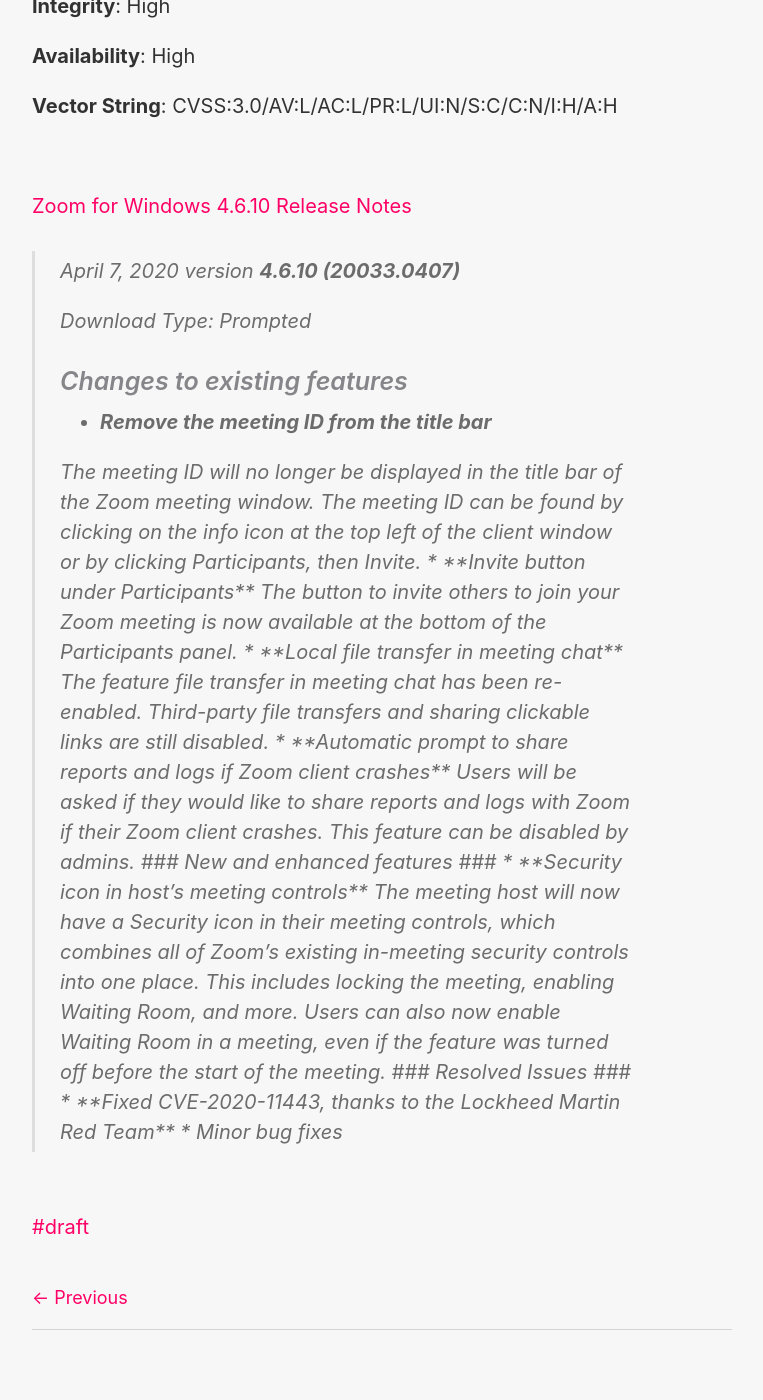
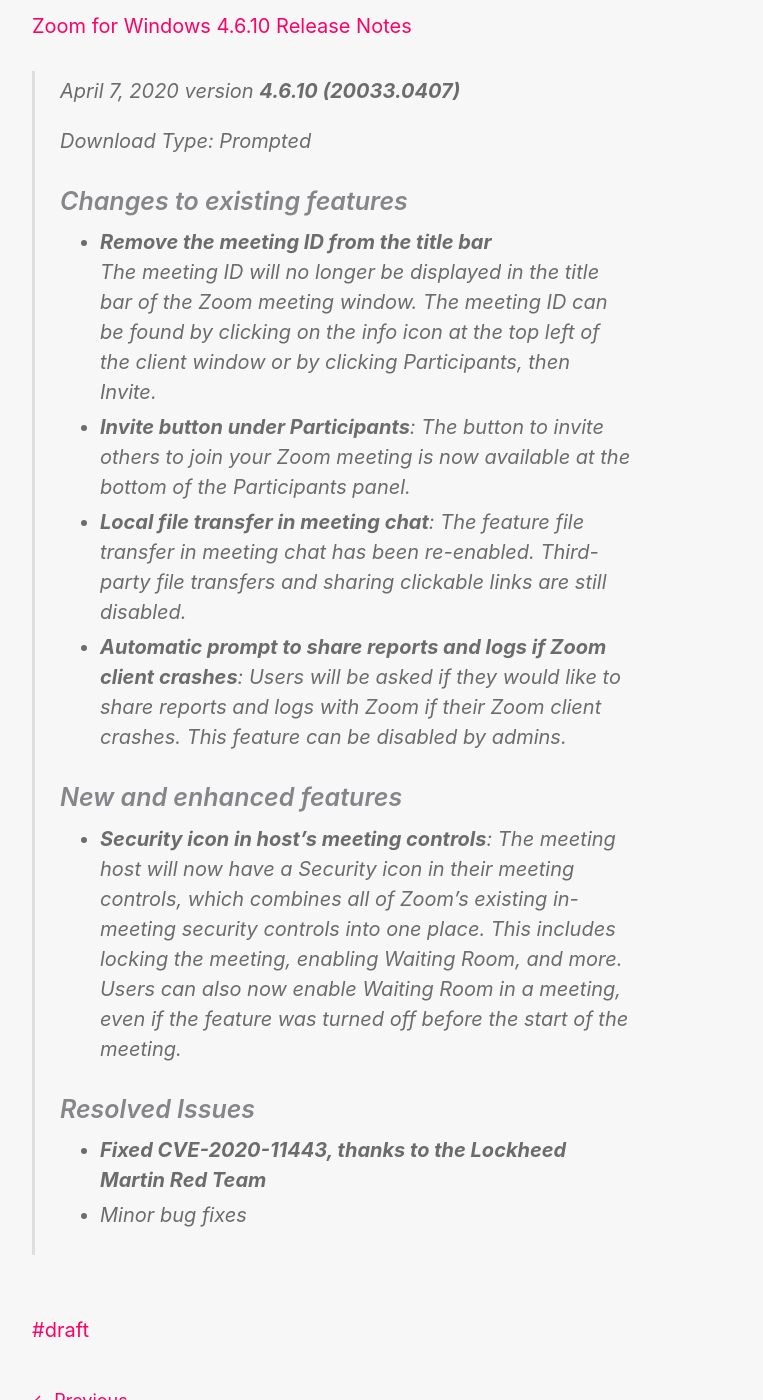
Before and after one commit to HackAndPwn/HackAndPwn.github.io, a Jekyll site: the page built from _posts/2020-05-03-cve-2020-11443.md, in a window 1280 px wide and 1400 px high, scrolled down 1074 px. Shown: the whole window, without its empty margins (258-1021 px from the left). Built offline with Jekyll 4.4.1, drawn with Linux system fonts in a browser that asks for light colours.

Commit message:
backslash formatting

```diff
--- a/_posts/2020-05-03-cve-2020-11443.md
+++ b/_posts/2020-05-03-cve-2020-11443.md
@@ -15,24 +15,15 @@
 
 #### CVSS v3.0 Severity and Metrics ####
 
-**Base Score**: 8.4 (High Severity)
-
-**Attack Vector**: Local
-
-**Attack Complexity**: Low
-
-**Privileges Required**: Low
-
-**User Interaction**: None
-
-**Scope**: Changed
-
-**Confidentiality**: None
-
-**Integrity**: High
-
-**Availability**: High
-
+**Base Score**: 8.4 (High Severity)\
+**Attack Vector**: Local\
+**Attack Complexity**: Low\
+**Privileges Required**: Low\
+**User Interaction**: None\
+**Scope**: Changed\
+**Confidentiality**: None\
+**Integrity**: High\
+**Availability**: High\
 **Vector String**: CVSS:3.0/AV:L/AC:L/PR:L/UI:N/S:C/C:N/I:H/A:H
 
 <br>
@@ -44,25 +35,17 @@
 > Download Type: Prompted
 >
 > ### Changes to existing features ###
-> * **Remove the meeting ID from the title bar**
-> <p> The meeting ID will no longer be displayed in the title bar of the Zoom meeting window. The meeting ID can be found by clicking on the info icon at the top left of the client window or by clicking Participants, then Invite.
+> * **Remove the meeting ID from the title bar**\
+> The meeting ID will no longer be displayed in the title bar of the Zoom meeting window. The meeting ID can be found by clicking on the info icon at the top left of the client window or by clicking Participants, then Invite.
 >
-> * **Invite button under Participants**
+> * **Invite button under Participants**: The button to invite others to join your Zoom meeting is now available at the bottom of the Participants panel.
 >
-> The button to invite others to join your Zoom meeting is now available at the bottom of the Participants panel.
+> * **Local file transfer in meeting chat**: The feature file transfer in meeting chat has been re-enabled. Third-party file transfers and sharing clickable links are still disabled.
 >
-> * **Local file transfer in meeting chat**
->
-> The feature file transfer in meeting chat has been re-enabled. Third-party file transfers and sharing clickable links are still disabled.
->
-> * **Automatic prompt to share reports and logs if Zoom client crashes**
->
-> Users will be asked if they would like to share reports and logs with Zoom if their Zoom client crashes. This feature can be disabled by admins.
+> * **Automatic prompt to share reports and logs if Zoom client crashes**: Users will be asked if they would like to share reports and logs with Zoom if their Zoom client crashes. This feature can be disabled by admins.
 >
 > ### New and enhanced features ###
-> * **Security icon in host’s meeting controls**
->
-> The meeting host will now have a Security icon in their meeting controls, which combines all of Zoom’s existing in-meeting security controls into one place. This includes locking the meeting, enabling Waiting Room, and more. Users can also now enable Waiting Room in a meeting, even if the feature was turned off before the start of the meeting.
+> * **Security icon in host’s meeting controls**: The meeting host will now have a Security icon in their meeting controls, which combines all of Zoom’s existing in-meeting security controls into one place. This includes locking the meeting, enabling Waiting Room, and more. Users can also now enable Waiting Room in a meeting, even if the feature was turned off before the start of the meeting.
 >
 > ### Resolved Issues ###
 > * **Fixed CVE-2020-11443, thanks to the Lockheed Martin Red Team**
```
